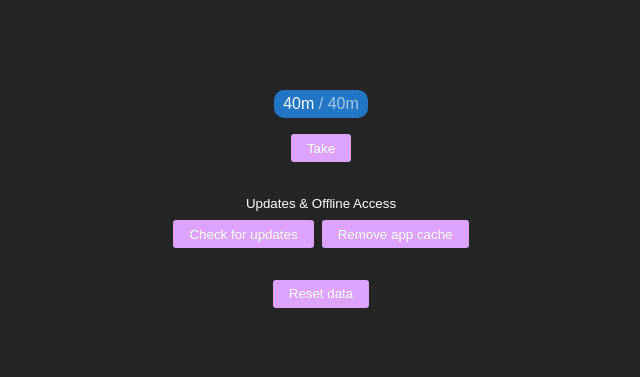
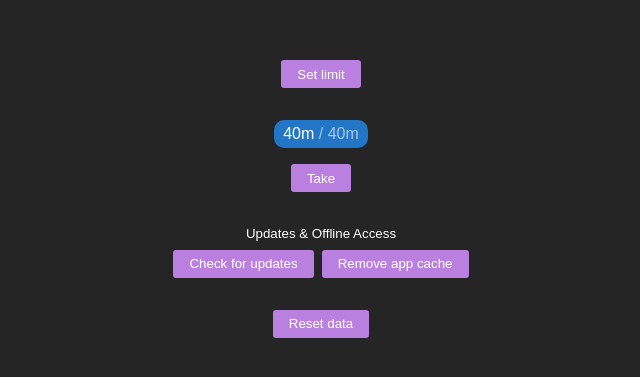
Before and after one commit to tmpmachine/exhaust-timer-experiment, a website: page index.html in a window 1280 px wide. Shown: the part 209-586 px from the top of the page, without its empty margins (319-959 px from the left). Drawn offline with Linux system fonts and the light colour scheme.

Commit message:
feat: add set time limit

```diff
--- a/index.html
+++ b/index.html
@@ -37,18 +37,18 @@
     border-radius: 10px;
   }
   button {
-    background: #dca4ff;
+    background: #ba80df;
     color: white;
     border: 0;
     padding: 0.4rem 1rem;
     border-radius: 0.2rem;
   }
   button:hover {
-    background: #b580d5;
+    background: #9e6abd;
     cursor: pointer;
   }
   button:active {
-    background: #9f70bc;
+    background: #7e5896;
   }
   .limit {
     opacity: 0.6;
@@ -57,10 +57,15 @@
 </style>
 
 <div class="wg-Time" style="text-align:center;">
+
+  <button onclick="setLimit()">Set limit</button>
+  <div class="void void-2x"></div>
+
   <div>
     <span class="inner">
       <span class="_txt time"></span>
-      <span class="limit">/ 40m</span>
+      <span class="limit">/</span>
+      <span class="limit _limit"></span>
     </span>
   </div>
   <div class="void void-full"></div>
@@ -85,26 +90,43 @@
   <script src="pwa-cacher.js"></script>
 <script>
 
-  let $ = document.querySelector.bind(document);
-
-  let limit = 40 * 60;
-  let allocation = parseInt(localStorage.getItem('NDQ1MjA3NzI-allocation') ?? limit);
-  let breakTimeSeconds = 3 * 60;
-  let restorationRate = 0.7;
-  let lastTimeTaken = parseInt(localStorage.getItem('NDQ1MjA3NzI') ?? 0);
-
   function resetData() {
     let isConfirm = window.confirm('Are you sure?');
     if (!isConfirm) return;
 
     localStorage.removeItem('NDQ1MjA3NzI')
     localStorage.removeItem('NDQ1MjA3NzI-allocation')
+    localStorage.removeItem('NDQ1MjA3NzI-timeLimit')
 
     allocation = limit;
     lastTimeTaken = null;
 
     refresh();
   }
+
+  let $ = document.querySelector.bind(document);
+
+  let userLimit = parseInt(localStorage.getItem('NDQ1MjA3NzI-timeLimit') ?? 40)
+  let limit = userLimit * 60;
+  let allocation = parseInt(localStorage.getItem('NDQ1MjA3NzI-allocation') ?? limit);
+  let breakTimeSeconds = 3 * 60;
+  let restorationRate = 0.7;
+  let lastTimeTaken = parseInt(localStorage.getItem('NDQ1MjA3NzI') ?? 0);
+
+  $('._limit').replaceChildren(`${userLimit}m`);
+
+  function setLimit() {
+    let userVal = window.prompt('Maximum minutes in single session');
+    if (userVal === null) return;
+
+    localStorage.setItem('NDQ1MjA3NzI-timeLimit', parseInt(userVal))
+    userLimit = parseInt(userVal);
+    limit = userLimit * 60;
+
+    $('._limit').replaceChildren(`${userLimit}m`);
+    refresh();
+  }
+
 
   function take() {
     let userVal = window.prompt('Minutes');
@@ -135,7 +157,7 @@
 
 
     if (!lastTimeTaken) {
-      $('._txt').replaceChildren(secondsToHMS(allocation));
+      $('._txt').replaceChildren(secondsToHMS(limit));
       return;
     }
 
```
Also changed, not shown: .divless/index.html.
